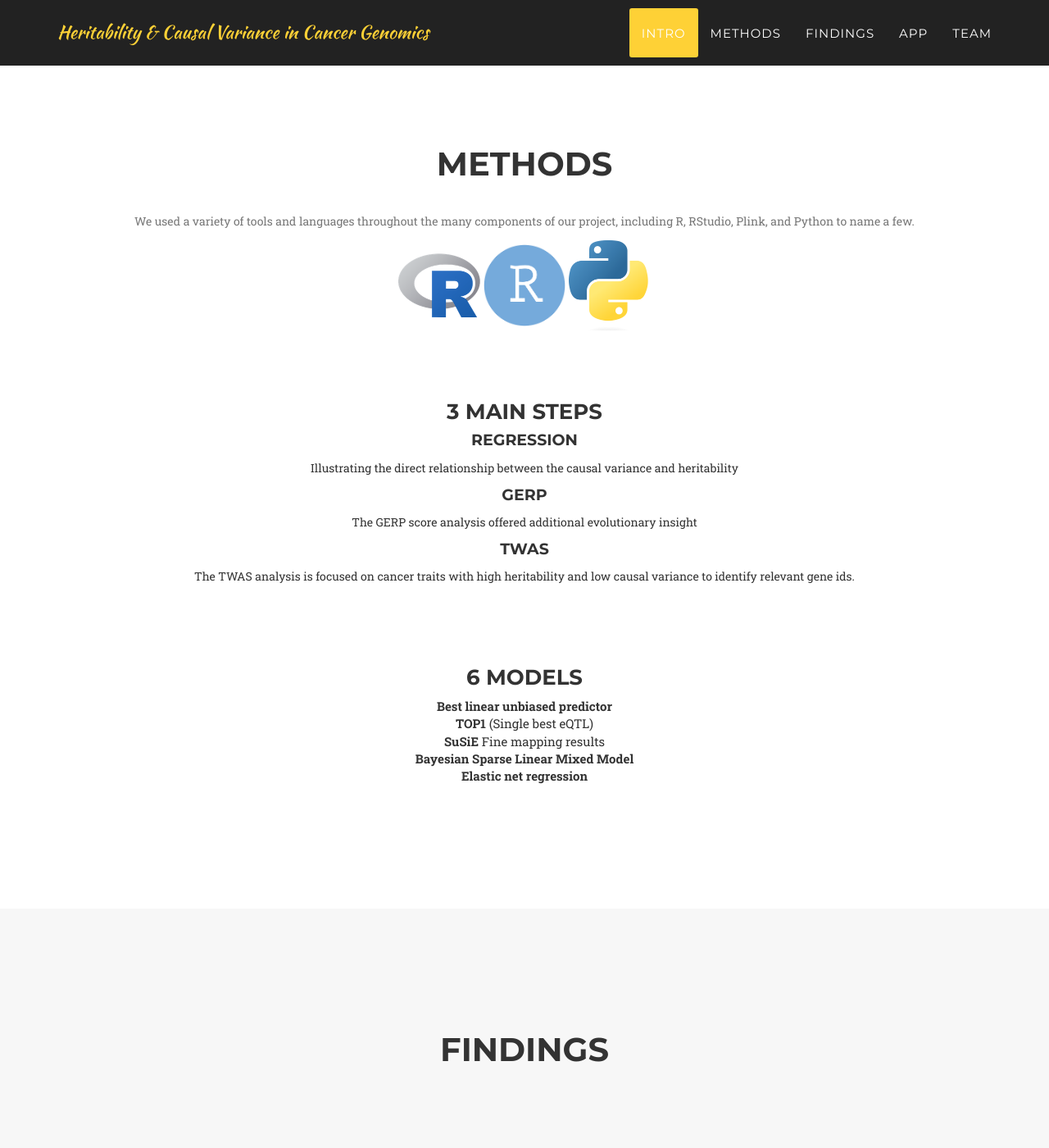
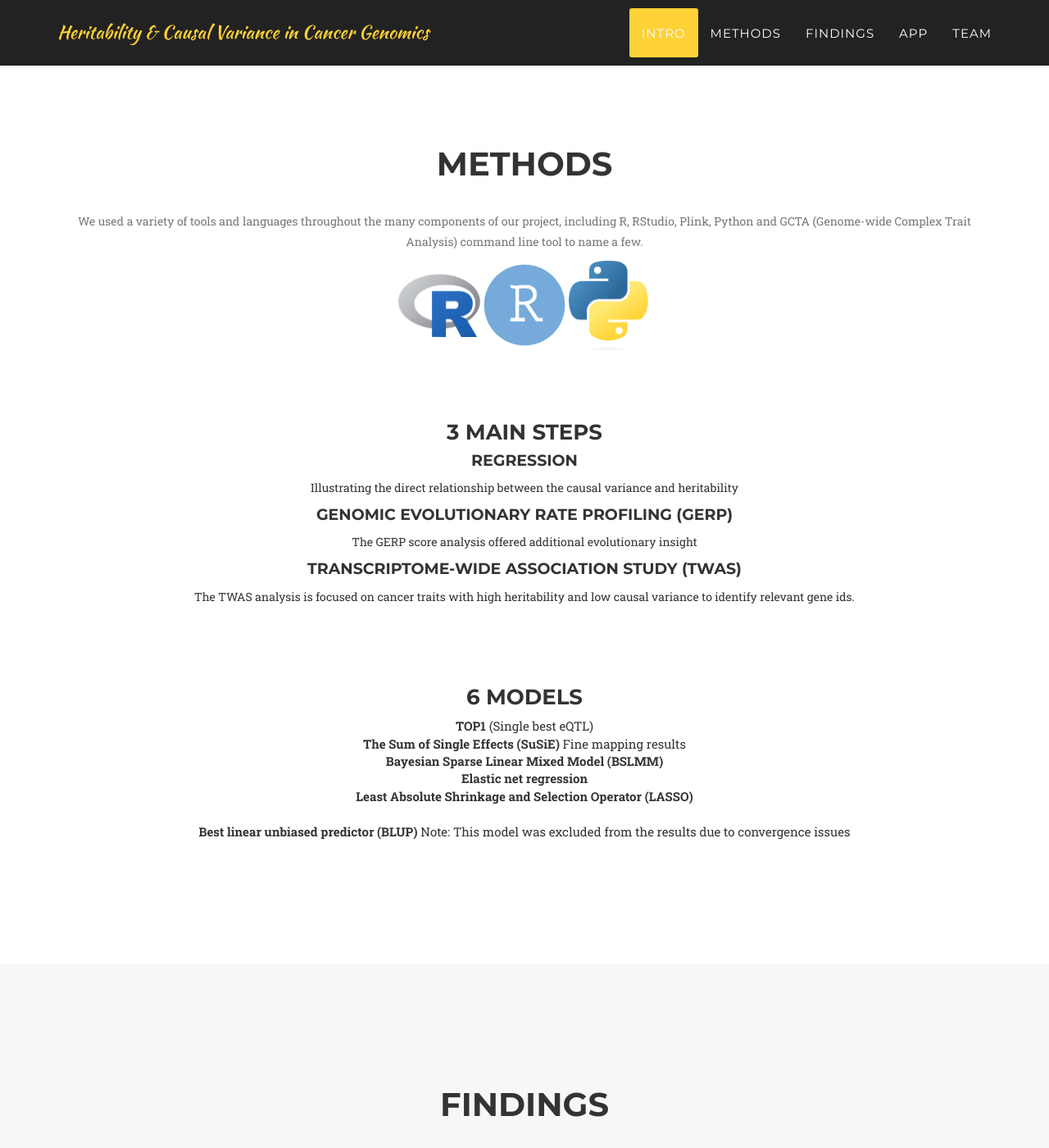
Before and after one commit to AntonBeliakovUCSD/Capstone, a Jekyll site: the page built from index.html, in a window 1280 px wide and 1400 px high, scrolled down 1673 px. Shown: the whole window at 82% size. Built offline with Jekyll 4.4.1, drawn with Linux system fonts in a browser that asks for light colours; some web fonts are replaced; some of the changed text lies outside the part shown.

Commit message:
Made changes Gurman suggested

```diff
--- a/_includes/intro.html
+++ b/_includes/intro.html
@@ -10,7 +10,7 @@
 
                     <p class="text-muted">
                         <H3> Our Goal </H3>
-                        Our goal is to Shed light on the genetic architecture of cancers by enhancing comprehension of their heritability and polygenic characteristics.
+                        Our goal is to shed light on the genetic architecture of cancers by enhancing comprehension of their heritability and polygenic characteristics.
                         <br>
                         Understanding these genetic influence will better help us understand the relationship between evolution and genes which can contribute to these common cancers.
 
--- a/_includes/methods.html
+++ b/_includes/methods.html
@@ -8,7 +8,7 @@
                     <br>
 
                     <p class="text-muted">We used a variety of tools and languages throughout the many components of our
-                        project, including R, RStudio, Plink, and Python to name a few.
+                        project, including R, RStudio, Plink, Python and GCTA (Genome-wide Complex Trait Analysis) command line tool to name a few.
                     </p>
                     <div style="padding-left:10px; padding-right:10px">
                         <img src="img/logos/Rlogo.png" width="100px">
@@ -24,12 +24,12 @@
                         Illustrating the direct relationship between the causal variance and heritability
 
                     </p>
-                    <H4> GERP </H4>
+                    <H4> Genomic Evolutionary Rate Profiling (GERP) </H4>
                     <p>
                         The GERP score analysis offered additional evolutionary insight
 
                     </p>
-                    <H4> TWAS </H4>
+                    <H4> Transcriptome-Wide Association Study (TWAS) </H4>
                     <p>
                         The TWAS analysis is focused on cancer traits with high heritability and low causal variance to identify relevant gene ids.
 
@@ -37,11 +37,13 @@
 
                     <br><br><br>
                     <H3> 6 Models </H3>
-                    <b>Best linear unbiased predictor</b><br>
                     <b>TOP1</b> (Single best eQTL)<br>
-                    <b>SuSiE</b> Fine mapping results<br>
-                    <b>Bayesian Sparse Linear Mixed Model</b><br>
-                    <b>Elastic net regression</b>
+                    <b>The Sum of Single Effects (SuSiE)</b> Fine mapping results<br>
+                    <b>Bayesian Sparse Linear Mixed Model (BSLMM)</b><br>
+                    <b>Elastic net regression</b><br>
+                    <b>Least Absolute Shrinkage and Selection Operator (LASSO)</b><br>
+                    <br>
+                    <b>Best linear unbiased predictor (BLUP)</b> Note: This model was excluded from the results due to convergence issues<br>
 
                 </div>
 
```
